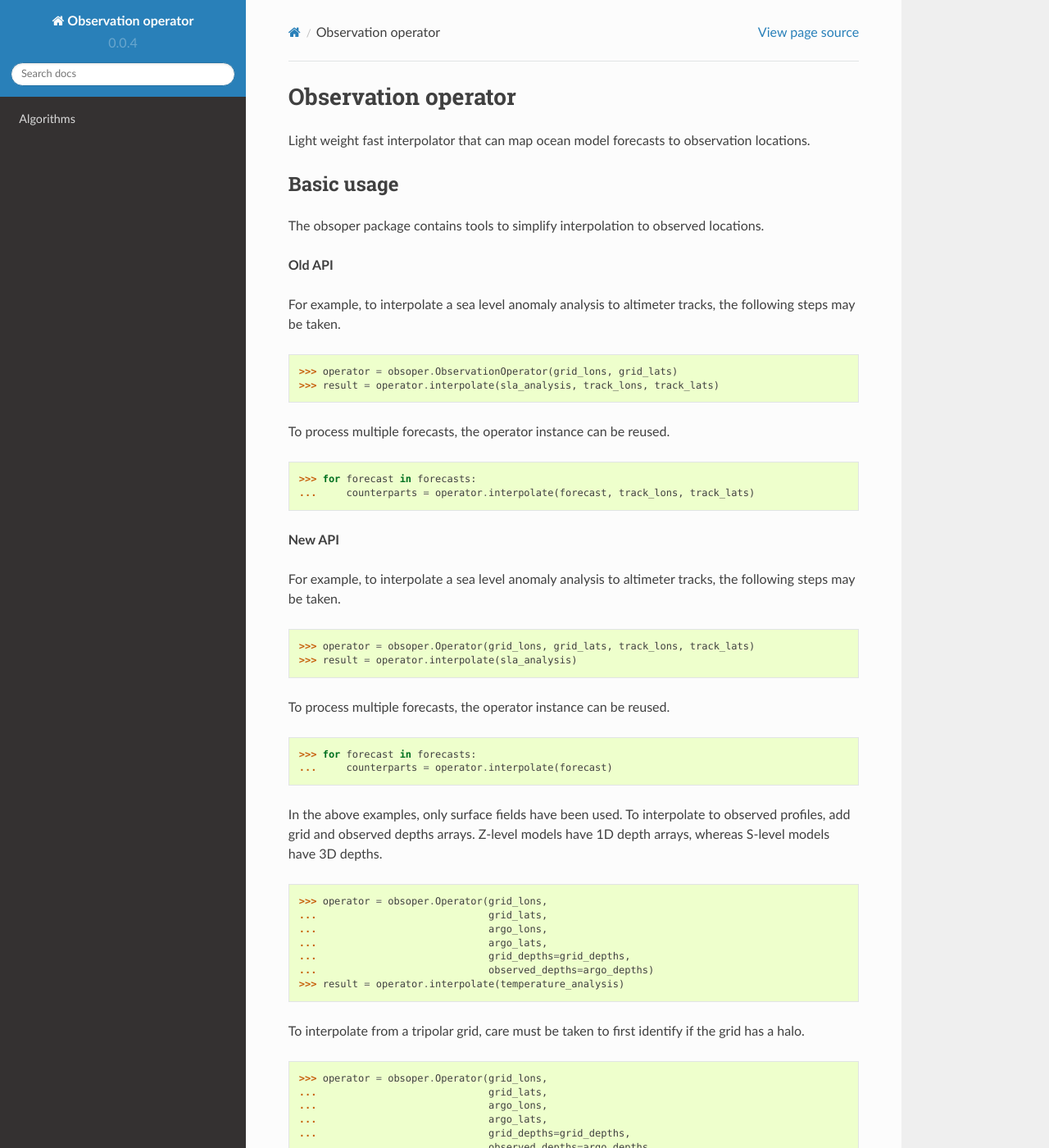
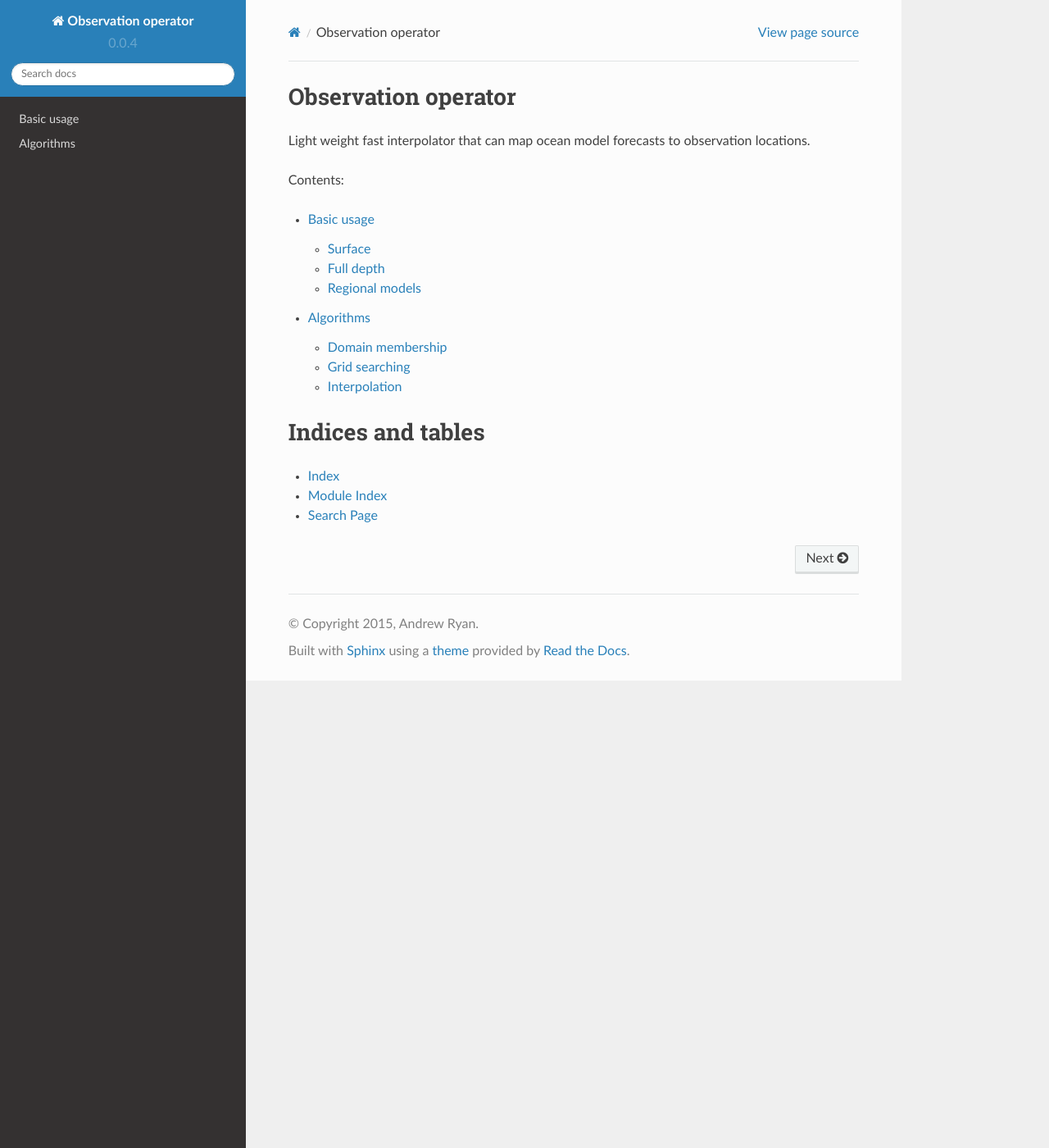
Before and after one commit to met-office-ocean/obsoper, a Sphinx documentation site: the page built from doc/source/index.rst, in a window 1280 px wide and 1400 px high. Shown: the whole window at 82% size. Built offline with Sphinx 7.4.7 and the Read the Docs theme 2.0.0, drawn with Linux system fonts in a browser that asks for light colours; some of the changed text lies outside the part shown.

Commit message:
greatly improved docs

```diff
--- a/doc/source/index.rst
+++ b/doc/source/index.rst
@@ -9,66 +9,12 @@ Observation operator
 Light weight fast interpolator that can map ocean model forecasts to
 observation locations.
 
-Basic usage
------------
-
-The obsoper package contains tools to simplify interpolation to observed locations.
-
-**Old API**
-
-For example, to interpolate a sea level anomaly analysis to altimeter tracks, the following steps may be taken.
-
->>> operator = obsoper.ObservationOperator(grid_lons, grid_lats)
->>> result = operator.interpolate(sla_analysis, track_lons, track_lats)
-
-To process multiple forecasts, the operator instance can be reused.
-
->>> for forecast in forecasts:
-...     counterparts = operator.interpolate(forecast, track_lons, track_lats)
-
-**New API**
-
-For example, to interpolate a sea level anomaly analysis to altimeter tracks, the following steps may be taken.
-
->>> operator = obsoper.Operator(grid_lons, grid_lats, track_lons, track_lats)
->>> result = operator.interpolate(sla_analysis)
-
-To process multiple forecasts, the operator instance can be reused.
-
->>> for forecast in forecasts:
-...     counterparts = operator.interpolate(forecast)
-
-In the above examples, only surface fields have been used. To interpolate
-to observed profiles, add grid and observed depths arrays. Z-level models
-have 1D depth arrays, whereas S-level models have 3D depths.
-
->>> operator = obsoper.Operator(grid_lons,
-...                             grid_lats,
-...                             argo_lons,
-...                             argo_lats,
-...                             grid_depths=grid_depths,
-...                             observed_depths=argo_depths)
->>> result = operator.interpolate(temperature_analysis)
-
-To interpolate from a tripolar grid, care must be taken to first identify
-if the grid has a halo.
-
->>> operator = obsoper.Operator(grid_lons,
-...                             grid_lats,
-...                             argo_lons,
-...                             argo_lats,
-...                             grid_depths=grid_depths,
-...                             observed_depths=argo_depths,
-...                             layout="tripolar",
-...                             has_halo=True)
->>> result = operator.interpolate(temperature_analysis)
-
-
 Contents:
 
 .. toctree::
    :maxdepth: 2
 
+   basic
    algorithm
    api
 
--- a/obsoper/__init__.py
+++ b/obsoper/__init__.py
@@ -4,13 +4,13 @@ Observation operator
 ====================
 
 A simple Python based framework for assessing models. The library distributes
-a :class:`ObservationOperator` class which
+a :class:`obsoper.Operator` class which
 performs the 2D/3D interpolation from model space to observation space.
 
-.. autoclass:: obsoper.ObservationOperator
+.. autoclass:: obsoper.Operator
    :members:
 
-.. autoclass:: obsoper.Operator
+.. autoclass:: obsoper.ObservationOperator
    :members:
 
 .. automodule:: obsoper.domain
```
Also changed, not shown: doc/source/algorithm.rst (+17 -2 lines), doc/source/basic.rst (added, +72 -0 lines), 1 other file.
